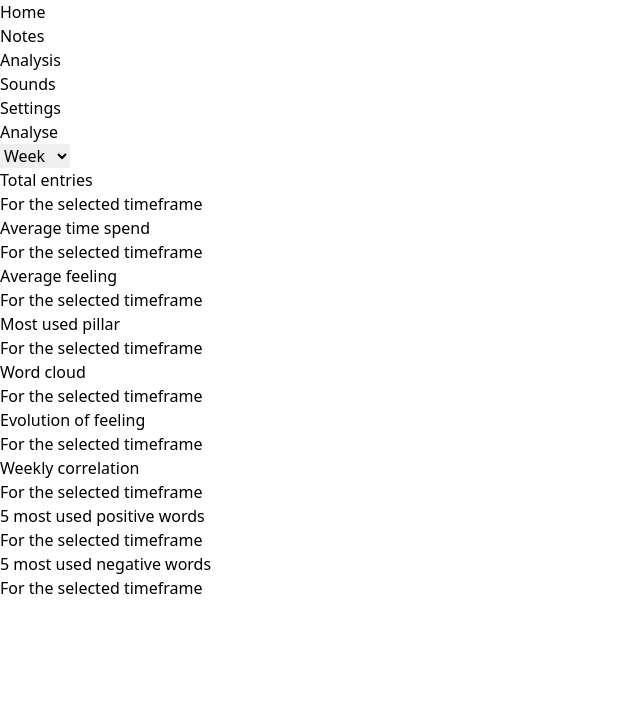
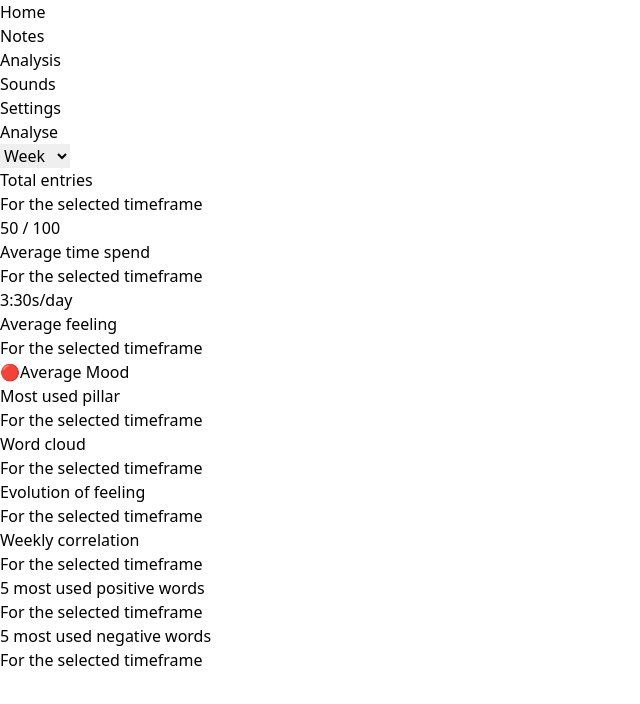
Before and after one commit to celestinkaske/awa, a React (Vite) app: page / in a window 1280 px wide. Both pictures are taken after a click on the item "Analysis". Shown: the top 704 px of the page, without its empty margins (0-640 px from the left). Built offline with nearby package versions, Linux system fonts and the light colour scheme.

Commit message:
feat: added mood KPI

```diff
--- a/src/components/DateFilter.jsx
+++ b/src/components/DateFilter.jsx
@@ -10,9 +10,9 @@ const DateFilter = () => {
   };
 
   return (
-    <div className="flex mb-4">
+    <div className="flex justify-end mb-4 w-full">
       <select
-        className="px-3 py-2 border border-gray-300 rounded-md mr-4"
+        className="border border-gray-300 rounded-md mr-4 ml-auto px-2 py-1"
         value={selectedFilter}
         onChange={(e) => handleFilterChange(e.target.value)}
       >
--- /dev/null
+++ b/src/components/kpis/EntriesKPI.jsx
@@ -0,0 +1,26 @@
+import React from "react";
+
+const EntriesKPI = ({ value, total }) => {
+  // Check if the value is larger than the total
+  const isValueLarger = value > total;
+
+  return (
+    <div className="bg-white rounded-lg shadow-md p-4 flex items-center justify-center">
+      <span>
+        {isValueLarger ? (
+          <>
+            <span className="font-bold text-6xl">{value}</span> /{" "}
+            <span className="text-2xl text-slate-600 font-light">{total}</span>
+          </>
+        ) : (
+          <>
+            <span className="font-bold text-6xl">{value}</span> /{" "}
+            <span className="text-2xl text-slate-600 font-light">{total}</span>
+          </>
+        )}
+      </span>
+    </div>
+  );
+};
+
+export default EntriesKPI;
--- /dev/null
+++ b/src/components/kpis/MoodKPI.jsx
@@ -0,0 +1,27 @@
+import React from "react";
+
+const MoodKPI = ({ averageMood }) => {
+  let color;
+  let emoji;
+
+  // Bestimme die Farbe und das Emoji basierend auf dem durchschnittlichen Mood-Wert
+  if (averageMood >= 7) {
+    color = "text-green-500";
+    emoji = "🟢"; // Grüner Kreis
+  } else if (averageMood >= 4) {
+    color = "text-yellow-500";
+    emoji = "🟡"; // Gelber Kreis
+  } else {
+    color = "text-red-500";
+    emoji = "🔴"; // Roter Kreis
+  }
+
+  return (
+    <div className="bg-white rounded-lg shadow-md p-4 flex flex-col items-center justify-center">
+      <span className={`text-4xl font-bold ${color}`}>{emoji}</span>
+      <span className="text-sm text-gray-500">Average Mood</span>
+    </div>
+  );
+};
+
+export default MoodKPI;
--- /dev/null
+++ b/src/components/kpis/UnitKPI.jsx
@@ -0,0 +1,14 @@
+import React from "react";
+
+const UnitKPI = ({ value, unit }) => {
+  // Check if the value is larger than the total
+
+  return (
+    <div className="bg-white rounded-lg shadow-md p-4 flex-wrap items-center justify-center text-center">
+      <span className="font-bold text-6xl">{value}</span>
+      <span className="text-2xl text-slate-600 font-light">{unit}</span>
+    </div>
+  );
+};
+
+export default UnitKPI;
--- a/src/pages/Analysis.jsx
+++ b/src/pages/Analysis.jsx
@@ -2,22 +2,34 @@ import React, { useState } from "react";
 import { Header } from "../components/Header";
 import Card from "../components/Card";
 import DateFilter from "../components/DateFilter";
+import UnitKPI from "../components/kpis/UnitKPI";
+import EntriesKPI from "../components/kpis/EntriesKPI";
+import MoodKPI from "../components/kpis/MoodKPI";
 
 const AnalysisTab = () => {
   return (
     <div className="p-4">
       <Header>Analyse</Header>
       {/* Filter section */}
-      <DateFilter></DateFilter>
+      <div className="relative">
+        {" "}
+        <DateFilter></DateFilter>
+      </div>
 
       {/* KPIs section */}
       <div className="grid grid-cols-2 gap-4 mb-4">
         {/* KPI 1 */}
-        <Card title="Total entries"></Card>
+        <Card title="Total entries">
+          <EntriesKPI value={50} total={100} />
+        </Card>
         {/* KPI 2 */}
-        <Card title="Average time spend"></Card>
+        <Card title="Average time spend">
+          <UnitKPI value="3:30" unit="s/day"></UnitKPI>
+        </Card>
         {/* KPI 3 */}
-        <Card title="Average feeling"></Card>
+        <Card title="Average feeling">
+          <MoodKPI></MoodKPI>
+        </Card>
         {/* KPI 4 */}
         <Card title="Most used pillar"></Card>
       </div>
```
